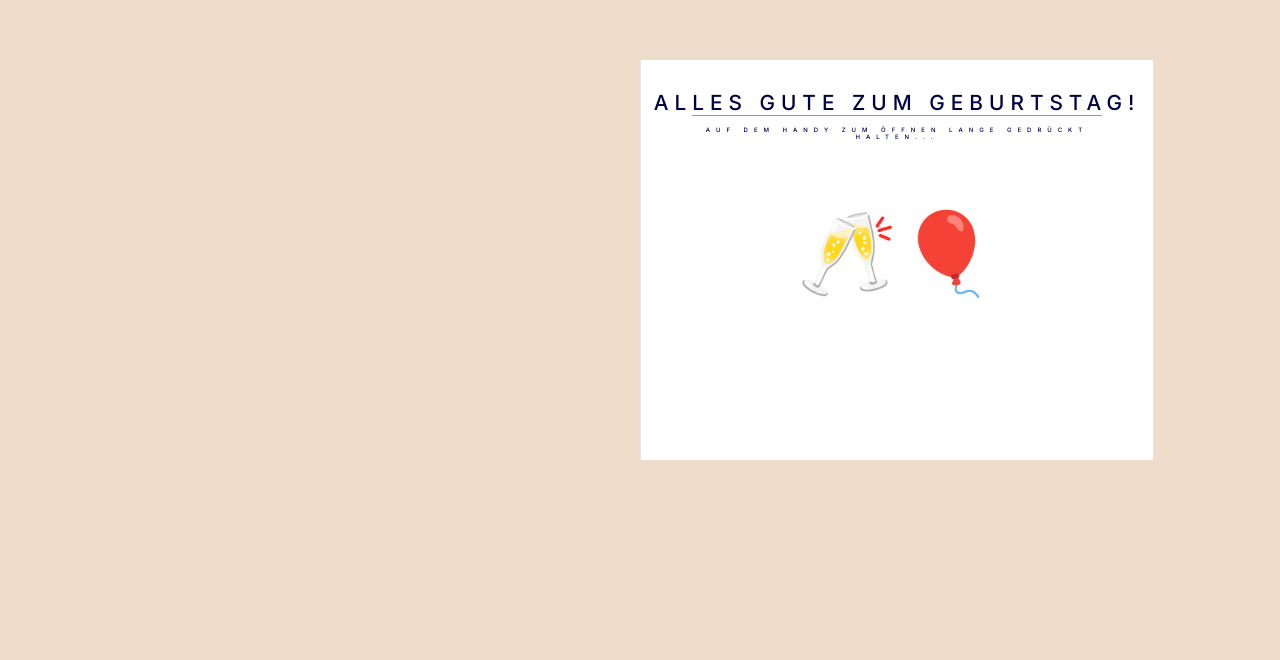
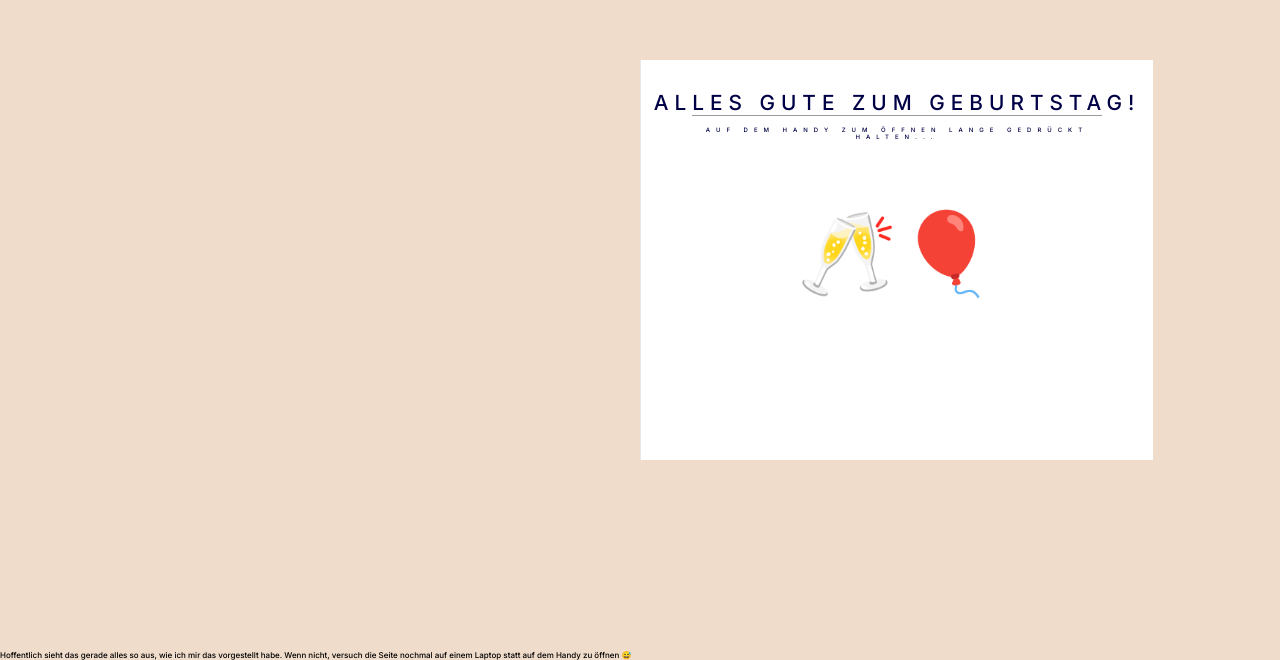
Before and after one commit to felixschloesser/birthday-card, a plain HTML site: page templates/index.html in a window 1280 px wide. Shown: the part 140-800 px from the top of the page. Drawn offline with Linux system fonts and the light colour scheme; files that its build step writes are made by us from their sources.

Commit message:
added footer help text

```diff
--- a/static/birthday.css
+++ b/static/birthday.css
@@ -129,6 +129,14 @@ hr {
   padding-bottom: 0em;
 }
 
+.footer {
+  font-size: 0.5em;
+  position: absolute;
+  margin: auto;
+  bottom: 0px;
+  font-family: "Inter", sans;
+  text-align: center;
+}
 
 @media (max-width: 600px) {
   .outside h1 {
--- a/templates/index.html
+++ b/templates/index.html
@@ -25,8 +25,7 @@
       </div>
       <div class="inside">
         <p>Liebe Hannah,</p>
-        <p>hoffentlich sieht das gerade alles so aus wie ich mir das vorgestellt habe - wenns nicht versucht nochmal auf einem Laptop statt auf dem Handy zu öffnen :S.
-        </p>
+
         <p>Wenn du mich besuchen kommst, würde ich sehr gerne diese <a href="https://www.youtube.com/watch?v=c58fcTtpGNQ">urbane Schafsherde</a> mit dir besuchen. Schau mal wie süß die sind!
         </p>
 
@@ -46,5 +45,6 @@
 
       </div>
     </div>
+    <p class="footer">Hoffentlich sieht das gerade alles so aus, wie ich mir das vorgestellt habe. Wenn nicht, versuch die Seite nochmal auf einem Laptop statt auf dem Handy zu öffnen 😅</p>
   </body>
 </html>
```
